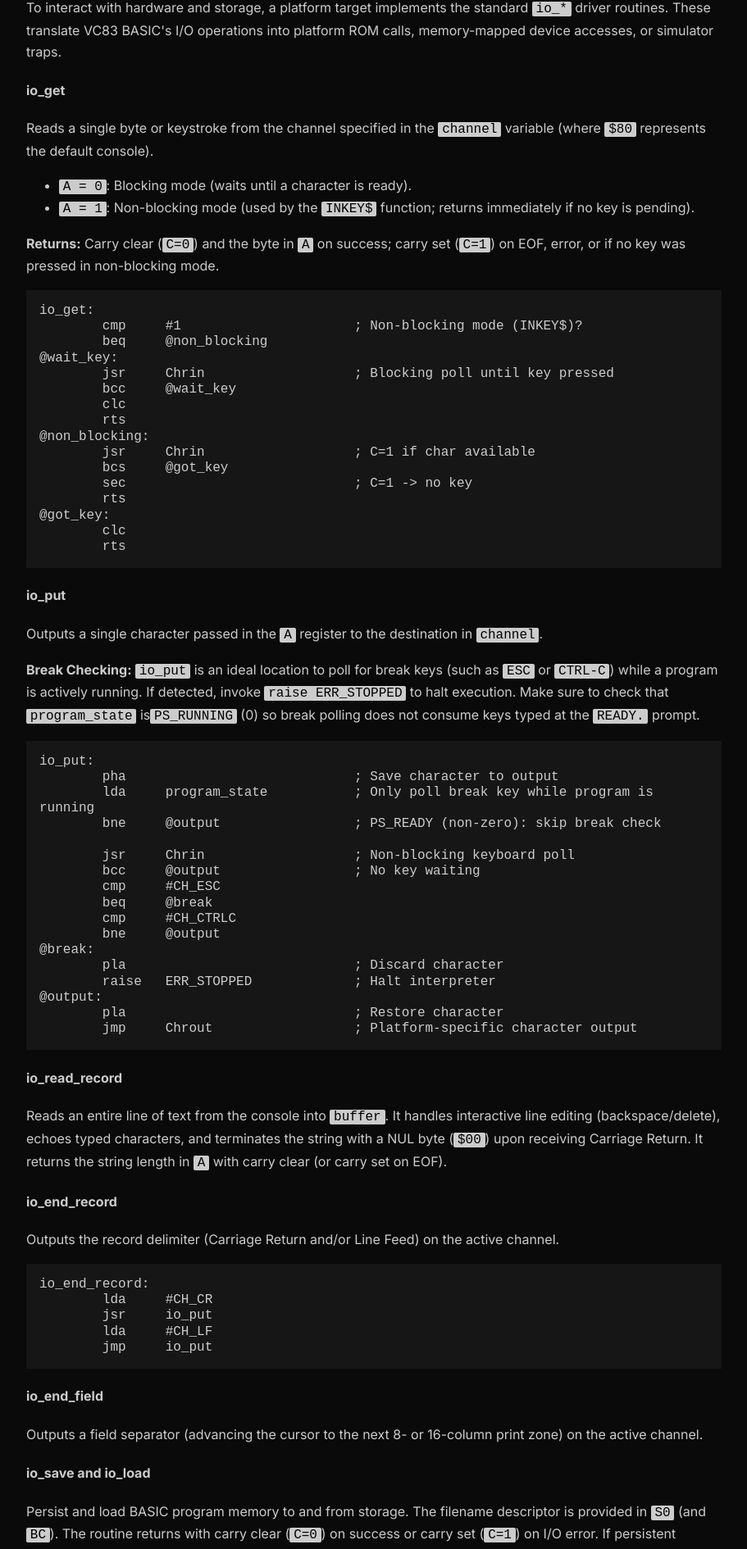
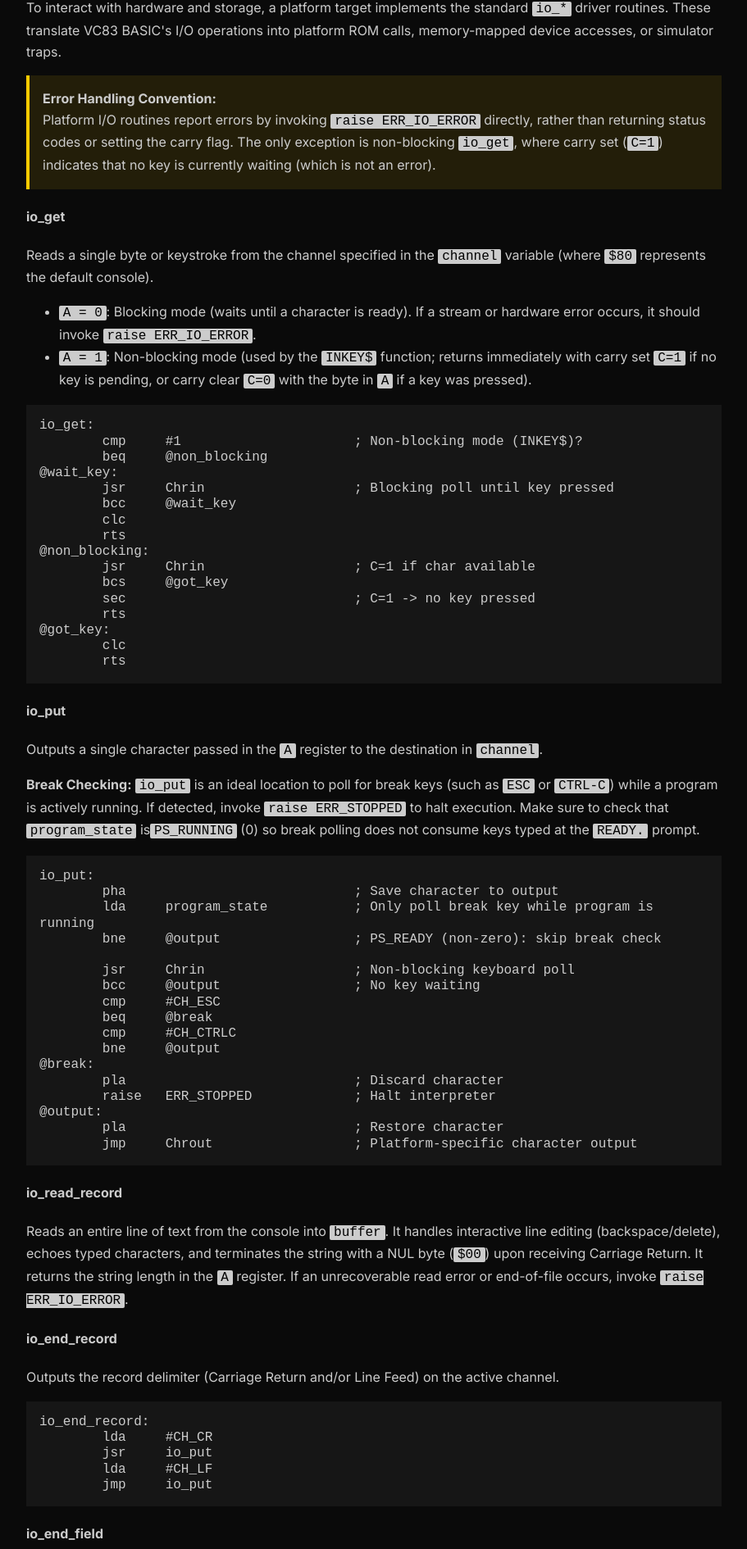
Before and after one commit to willisblackburn/vc83web, a React (Vite) app: page /platforms in a window 1280 px wide. Shown: the part 4629-6519 px from the top of the page at 82% size, without its empty margins (184-1095 px from the left). Built offline with nearby package versions, Linux system fonts and the light colour scheme.

Commit message:
Update technical docs

```diff
--- a/src/index.css
+++ b/src/index.css
@@ -29,6 +29,9 @@ button {
 .memory-block .address-label,
 .memory-modal-header code,
 .memory-regions-table td:first-child,
+.token-ranges-table td:first-child,
+.pvm-opcode-table td:first-child,
+.pvm-opcode-table td:nth-child(2),
 .pvm-table td:first-child,
 .fp-bits-table td:first-child,
 .fp-ops-table td:first-child,
--- a/src/pages/Platforms.tsx
+++ b/src/pages/Platforms.tsx
@@ -195,18 +195,21 @@ initialize_target:
         To interact with hardware and storage, a platform target implements the standard <code>io_*</code> driver routines.
         These translate VC83 BASIC's I/O operations into platform ROM calls, memory-mapped device accesses, or simulator traps.
       </p>
+      <div className="note">
+        <strong>Error Handling Convention:</strong><br/>
+        Platform I/O routines report errors by invoking <code>raise ERR_IO_ERROR</code> directly, rather than returning
+        status codes or setting the carry flag. The only exception is non-blocking <code>io_get</code>, where carry set
+        (<code>C=1</code>) indicates that no key is currently waiting (which is not an error).
+      </div>
 
       <h4>io_get</h4>
       <p>
         Reads a single byte or keystroke from the channel specified in the <code>channel</code> variable (where <code>$80</code> represents the default console).
       </p>
       <ul>
-        <li><code>A = 0</code>: Blocking mode (waits until a character is ready).</li>
-        <li><code>A = 1</code>: Non-blocking mode (used by the <code>INKEY$</code> function; returns immediately if no key is pending).</li>
+        <li><code>A = 0</code>: Blocking mode (waits until a character is ready). If a stream or hardware error occurs, it should invoke <code>raise ERR_IO_ERROR</code>.</li>
+        <li><code>A = 1</code>: Non-blocking mode (used by the <code>INKEY$</code> function; returns immediately with carry set <code>C=1</code> if no key is pending, or carry clear <code>C=0</code> with the byte in <code>A</code> if a key was pressed).</li>
       </ul>
-      <p>
-        <strong>Returns:</strong> Carry clear (<code>C=0</code>) and the byte in <code>A</code> on success; carry set (<code>C=1</code>) on EOF, error, or if no key was pressed in non-blocking mode.
-      </p>
 <div className="example">{`io_get:
         cmp     #1                      ; Non-blocking mode (INKEY$)?
         beq     @non_blocking
@@ -218,7 +221,7 @@ initialize_target:
 @non_blocking:
         jsr     Chrin                   ; C=1 if char available
         bcs     @got_key
-        sec                             ; C=1 -> no key
+        sec                             ; C=1 -> no key pressed
         rts
 @got_key:
         clc
@@ -256,7 +259,8 @@ initialize_target:
       <p>
         Reads an entire line of text from the console into <code>buffer</code>.
         It handles interactive line editing (backspace/delete), echoes typed characters, and terminates the string with a
-        NUL byte (<code>$00</code>) upon receiving Carriage Return. It returns the string length in <code>A</code> with carry clear (or carry set on EOF).
+        NUL byte (<code>$00</code>) upon receiving Carriage Return. It returns the string length in the <code>A</code> register.
+        If an unrecoverable read error or end-of-file occurs, invoke <code>raise ERR_IO_ERROR</code>.
       </p>
 
       <h4>io_end_record</h4>
@@ -277,13 +281,13 @@ initialize_target:
       <h4>io_save and io_load</h4>
       <p>
         Persist and load BASIC program memory to and from storage. The filename descriptor is provided in <code>S0</code> (and <code>BC</code>).
-        The routine returns with carry clear (<code>C=0</code>) on success or carry set (<code>C=1</code>) on I/O error.
-        If persistent storage is not supported on a platform, simply return with <code>sec ; rts</code>.
+        If saving or loading fails (e.g., file not found, bad media, checksum mismatch, or if storage is unsupported),
+        the routine must invoke <code>raise ERR_IO_ERROR</code> rather than returning with carry set.
       </p>
 
       <h4>Optional Channel I/O (enable_io_channels)</h4>
       <p>
-        When <code>enable_io_channels</code> is enabled, platforms can implement file/device streams:
+        When <code>enable_io_channels</code> is enabled, platforms can implement file and device streams. On error, these routines should call <code>raise ERR_IO_ERROR</code>:
       </p>
       <ul>
         <li><code>io_open</code>: Opens a channel (<code>channel = 0..7</code>, <code>A = mode</code>, <code>S0 = filename</code>).</li>
--- a/src/pages/Technical.tsx
+++ b/src/pages/Technical.tsx
@@ -237,7 +237,7 @@ const Technical: React.FC = () => {
         Tokens are organized into contiguous classes to facilitate fast range checking in both the
         lexer and the parser:
       </p>
-      <table className="pvm-table">
+      <table className="pvm-table token-ranges-table">
         <thead>
           <tr>
             <th>Hex Range</th>
@@ -247,12 +247,12 @@ const Technical: React.FC = () => {
         </thead>
         <tbody>
           <tr>
-            <td><code>$00</code></td>
+            <td>$00</td>
             <td>End of Line</td>
             <td><code>TOK_EOL</code> (statement/line terminator)</td>
           </tr>
           <tr>
-            <td><code>$01–$1F</code></td>
+            <td>$01–$1F</td>
             <td>Structural &amp; Values</td>
             <td>
               Delimiters (<code>,</code>, <code>;</code>, <code>(</code>, <code>)</code>, <code>:</code>, <code>NOT</code>, <code>THEN</code>, <code>TO</code>, <code>STEP</code>),
@@ -261,19 +261,19 @@ const Technical: React.FC = () => {
             </td>
           </tr>
           <tr>
-            <td><code>$20–$2F</code></td>
+            <td>$20–$2F</td>
             <td>Binary Operators</td>
             <td>
               <code>+</code>, <code>-</code>, <code>*</code>, <code>/</code>, <code>^</code>, <code>&amp;</code>, <code>=</code>, <code>&lt;</code>, <code>&gt;</code>, <code>&lt;&gt;</code>, <code>&lt;=</code>, <code>&gt;=</code>, <code>AND</code>, <code>OR</code>
             </td>
           </tr>
           <tr>
-            <td><code>$30–$37</code></td>
+            <td>$30–$37</td>
             <td>I/O Channels</td>
             <td>Channel specifiers <code>#0</code> through <code>#7</code> (when I/O channels are enabled)</td>
           </tr>
           <tr>
-            <td><code>$40–$7F</code></td>
+            <td>$40–$7F</td>
             <td>Statements</td>
             <td>
               Core statement keywords (<code>PRINT</code>, <code>LET</code>, <code>FOR</code>, <code>NEXT</code>, <code>IF</code>, <code>INPUT</code>, <code>GOTO</code>, <code>DIM</code>, <code>DATA</code>, <code>POKE</code>, <code>RUN</code>, etc.)
@@ -281,7 +281,7 @@ const Technical: React.FC = () => {
             </td>
           </tr>
           <tr>
-            <td><code>$80–$BF</code></td>
+            <td>$80–$BF</td>
             <td>Functions</td>
             <td>
               Built-in functions (<code>LEN</code>, <code>STR$</code>, <code>CHR$</code>, <code>ASC</code>, <code>VAL</code>, <code>PEEK</code>, <code>SIN</code>, <code>COS</code>, <code>RND</code>, <code>MID$</code>, <code>FRE</code>, <code>INKEY$</code>, etc.)
@@ -289,7 +289,7 @@ const Technical: React.FC = () => {
             </td>
           </tr>
           <tr>
-            <td><code>$C0–$FF</code></td>
+            <td>$C0–$FF</td>
             <td>PVM Opcodes</td>
             <td>Parser Virtual Machine instructions (<code>MATCH</code>, <code>CALL</code>, <code>BRANCH_IF</code>, <code>RETURN</code>, etc.)</td>
           </tr>
@@ -355,7 +355,7 @@ const Technical: React.FC = () => {
         PVM opcodes are designed for maximum density. Instruction jump targets use 10-bit signed relative offsets
         (−512 to +511 bytes relative to the instruction), allowing compact 2-byte branch and call instructions:
       </p>
-      <table className="pvm-table">
+      <table className="pvm-table pvm-opcode-table">
         <thead>
           <tr>
             <th>Opcode</th>
@@ -366,88 +366,88 @@ const Technical: React.FC = () => {
         </thead>
         <tbody>
           <tr>
-            <td><code>MATCH token</code></td>
-            <td><code>$00–$BF</code></td>
+            <td>MATCH token</td>
+            <td>$00–$BF</td>
             <td>1</td>
             <td>
               Matches lookahead token <code>C</code> against <code>token</code>. If it matches, advances to the next token via <code>next_token</code>. If it does not match, fails the rule (sets carry and returns).
             </td>
           </tr>
           <tr>
-            <td><code>MATCH_RANGE min, count</code></td>
-            <td><code>$C0–$CF, min</code></td>
+            <td>MATCH_RANGE min, count</td>
+            <td>$C0–$CF, min</td>
             <td>2</td>
             <td>
               Matches lookahead token <code>C</code> if <code>min &le; C &lt; min + count</code> (count 1–16). On match, advances to the next token; otherwise fails the rule.
             </td>
           </tr>
           <tr>
-            <td><code>CALL address</code></td>
-            <td><code>$D0–$D3, offset_lo</code></td>
+            <td>CALL address</td>
+            <td>$D0–$D3, offset_lo</td>
             <td>2</td>
             <td>
               Pushes the next PVM address onto the 6502 CPU stack and jumps to <code>address</code> (10-bit signed relative offset). If the called rule returns failure (carry set), the caller immediately fails.
             </td>
           </tr>
           <tr>
-            <td><code>JUMP address</code></td>
-            <td><code>$D4–$D7, offset_lo</code></td>
+            <td>JUMP address</td>
+            <td>$D4–$D7, offset_lo</td>
             <td>2</td>
             <td>
               Unconditionally jumps to <code>address</code> (10-bit signed relative offset) and resumes execution.
             </td>
           </tr>
           <tr>
-            <td><code>BRANCH_IF token, address</code></td>
-            <td><code>$D8–$DB, offset_lo, token</code></td>
+            <td>BRANCH_IF token, address</td>
+            <td>$D8–$DB, offset_lo, token</td>
             <td>3</td>
             <td>
               If lookahead token <code>C</code> matches <code>token</code>, consumes the token (advances to next token) and branches to <code>address</code>. Otherwise, does not consume the token and continues to the next PVM instruction.
             </td>
           </tr>
           <tr>
-            <td><code>BRANCH_IF_RANGE min, count, address</code></td>
-            <td><code>$D8–$DB, offset_lo, range_byte, min</code></td>
+            <td>BRANCH_IF_RANGE min, count, address</td>
+            <td>$D8–$DB, offset_lo, range_byte, min</td>
             <td>4</td>
             <td>
               Range variant of <code>BRANCH_IF</code>. If lookahead token <code>C</code> is within the specified range, consumes the token and branches to <code>address</code>.
             </td>
           </tr>
           <tr>
-            <td><code>RETURN</code></td>
-            <td><code>$F0</code></td>
+            <td>RETURN</td>
+            <td>$F0</td>
             <td>1</td>
             <td>
               Returns from a subrule with success (clears carry and executes <code>rts</code>).
             </td>
           </tr>
           <tr>
-            <td><code>GUARD token</code></td>
-            <td><code>$F1, token</code></td>
+            <td>GUARD token</td>
+            <td>$F1, token</td>
             <td>2</td>
             <td>
               If lookahead token <code>C</code> matches <code>token</code>, terminates the current rule and returns success (carry clear) <strong>without</strong> consuming the token. Otherwise continues to the next instruction.
             </td>
           </tr>
           <tr>
-            <td><code>GUARD_RANGE min, count</code></td>
-            <td><code>$F1, range_byte, min</code></td>
+            <td>GUARD_RANGE min, count</td>
+            <td>$F1, range_byte, min</td>
             <td>3</td>
             <td>
               Range variant of <code>GUARD</code>. Returns success without consuming if <code>C</code> falls within the range.
             </td>
           </tr>
           <tr>
-            <td><code>SLURP</code></td>
-            <td><code>$F2</code></td>
+            <td>SLURP</td>
+            <td>$F2</td>
             <td>1</td>
             <td>
               Directly copies raw un-tokenized characters from <code>buffer</code> to <code>line_buffer</code> until a NUL byte is reached. Used by <code>REM</code> and <code>DATA</code> statements to bypass the lexer.
             </td>
           </tr>
           <tr>
-            <td><code>FAIL</code></td>
-            <td><code>$FF</code></td>
+            <td>FAIL</td>
+            <td>$FF</td>
             <td>1</td>
             <td>
               Unconditionally sets the carry flag and returns, failing the current parse.
```
